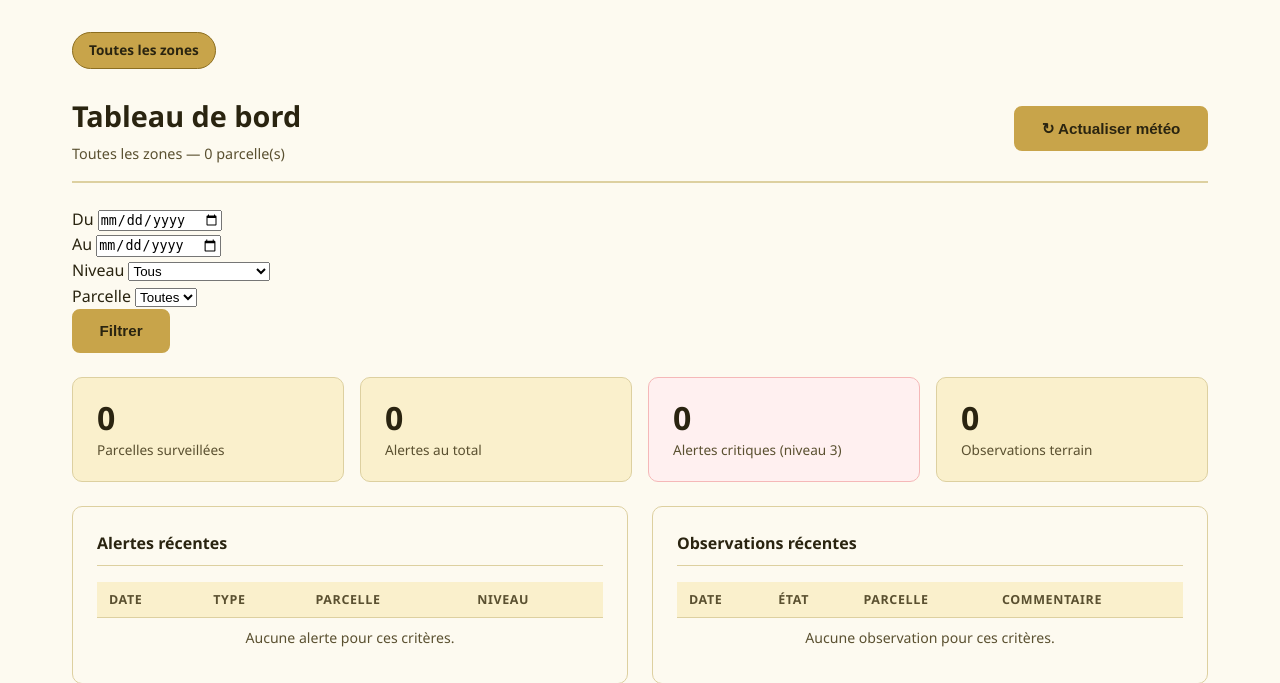
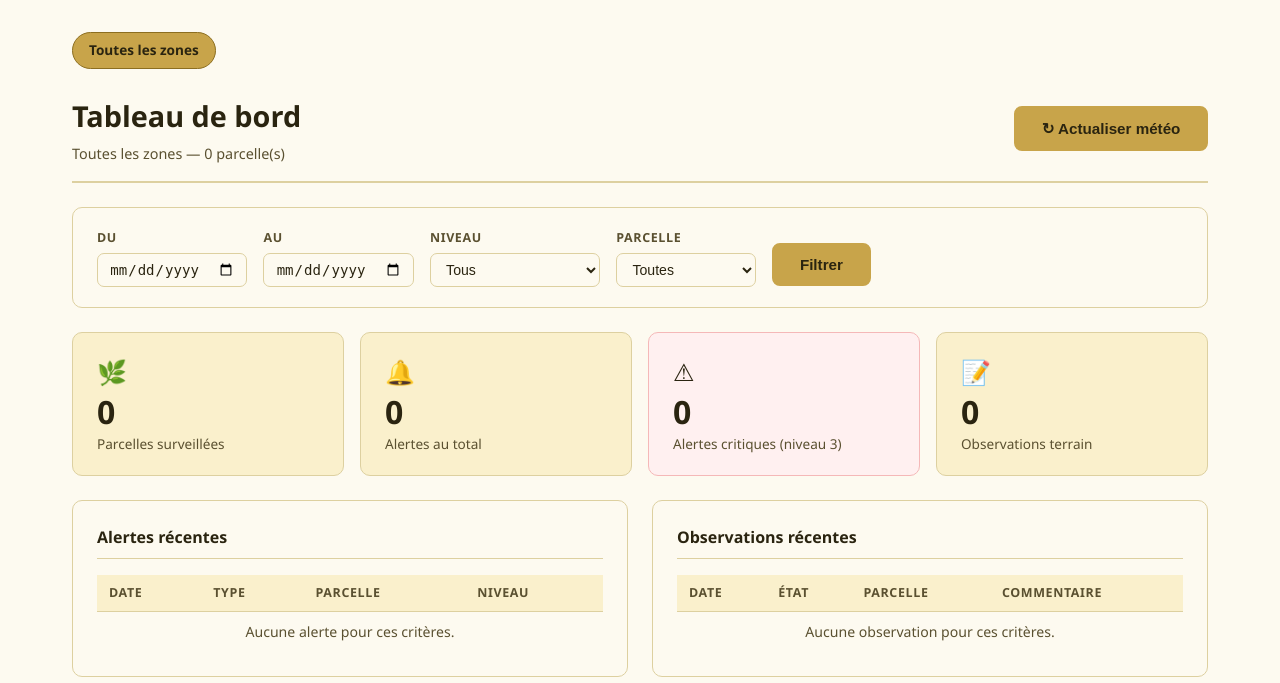
Before and after one commit to ProjectOfStudy/ProjectOfStudy, a Flask app: page /dashboard in a window 1280 px wide. Shown: the part 64-747 px from the top of the page. Run offline with Flask 3, Linux system fonts and the light colour scheme.

Commit message:
Fix zone filter resets other filters, add dashboard.css, restore KPI icons

```diff
--- /dev/null
+++ b/app/static/css/dashboard.css
@@ -0,0 +1,86 @@
+/* ============================================================
+   Dashboard — styles spécifiques
+   ============================================================ */
+
+/* ── Barre de filtres ─────────────────────────────────────── */
+.filter-bar {
+    background-color: var(--white);
+    border: 1px solid var(--border);
+    border-radius: 10px;
+    padding: 1.25rem 1.5rem;
+    display: flex;
+    flex-direction: column;
+    gap: 0.75rem;
+}
+
+.filter-form {
+    display: flex;
+    align-items: flex-end;
+    gap: 1rem;
+    flex-wrap: wrap;
+}
+
+.filter-group {
+    display: flex;
+    flex-direction: column;
+    gap: 0.3rem;
+}
+
+.filter-group label {
+    font-size: 0.78rem;
+    font-weight: 600;
+    color: var(--medium);
+    text-transform: uppercase;
+    letter-spacing: 0.05em;
+}
+
+.filter-group input[type="date"],
+.filter-group select {
+    padding: 0.45rem 0.7rem;
+    border: 1px solid var(--border);
+    border-radius: 7px;
+    font-size: 0.88rem;
+    color: var(--dark);
+    background-color: var(--white);
+    transition: border-color 0.2s;
+    min-width: 140px;
+}
+
+.filter-group input[type="date"]:focus,
+.filter-group select:focus {
+    outline: none;
+    border-color: var(--yellow);
+    box-shadow: 0 0 0 3px rgba(200, 164, 74, 0.15);
+}
+
+.filter-actions {
+    display: flex;
+    gap: 0.5rem;
+    align-items: flex-end;
+    padding-bottom: 1px;
+}
+
+/* Badge filtres actifs */
+.filter-active-notice {
+    font-size: 0.82rem;
+    color: var(--yellow-dark);
+    background-color: var(--yellow-lighter, #F2E4B0);
+    border: 1px solid rgba(200, 162, 74, 0.3);
+    border-radius: 6px;
+    padding: 0.35rem 0.9rem;
+}
+
+/* ── KPI icons ────────────────────────────────────────────── */
+.kpi-icon { font-size: 1.5rem; }
+
+/* ── Flash list ───────────────────────────────────────────── */
+.flash-list {
+    display: flex;
+    flex-direction: column;
+    gap: 0.5rem;
+}
+
+@media (max-width: 700px) {
+    .filter-form { flex-direction: column; align-items: stretch; }
+    .filter-actions { justify-content: flex-end; }
+}
```
Also changed, not shown: app/template/dashboard.html (+18 -6 lines).
